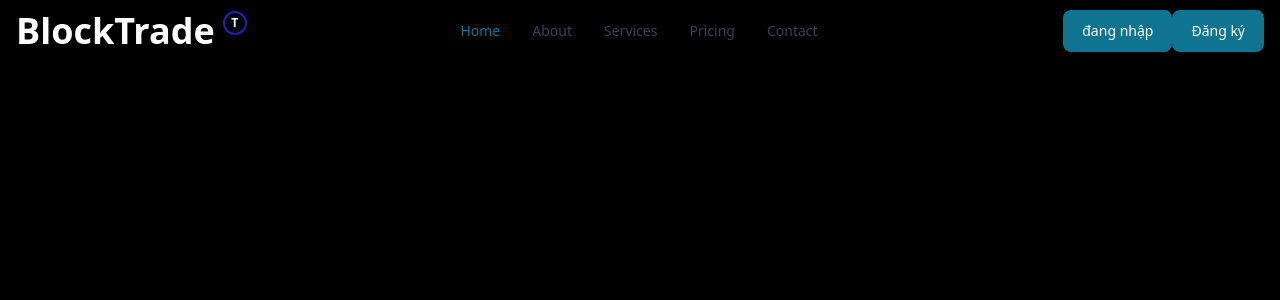
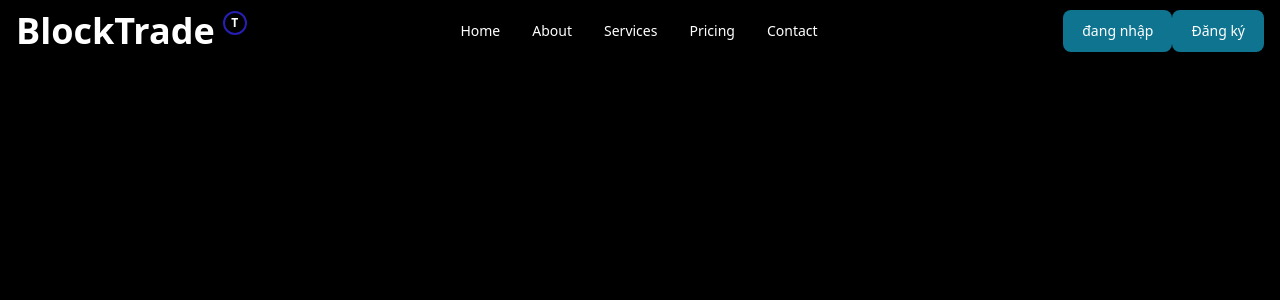
Before and after one commit to Nguyen-Minh-Thinh/blocktrade_track, a React (Create React App) app in the folder cryptoapp/: page / in a window 1280 px wide. Shown: the top 300 px of the page. Built offline with nearby package versions, Linux system fonts and the light colour scheme.

Commit message:
page base

```diff
--- a/cryptoapp/src/components/HeaderComponent.jsx
+++ b/cryptoapp/src/components/HeaderComponent.jsx
@@ -17,14 +17,14 @@ const HeaderComponent = () => {
             <Button>Đăng ký</Button>
             <Navbar.Toggle />
         </div>
-        <Navbar.Collapse className='text-white'>
-            <Navbar.Link href="#" active>
+        <Navbar.Collapse className=''>
+            <Navbar.Link className='text-white' href="#">
                 Home
             </Navbar.Link>
-            <Navbar.Link href="#">About</Navbar.Link>
-            <Navbar.Link href="#">Services</Navbar.Link>
-            <Navbar.Link href="#">Pricing</Navbar.Link>
-            <Navbar.Link href="#">Contact</Navbar.Link>
+            <Navbar.Link className='text-white' href="#">About</Navbar.Link>
+            <Navbar.Link className='text-white' href="#">Services</Navbar.Link>
+            <Navbar.Link className='text-white' href="#">Pricing</Navbar.Link>
+            <Navbar.Link className='text-white' href="#">Contact</Navbar.Link>
         </Navbar.Collapse>
     </Navbar>
   )
```
